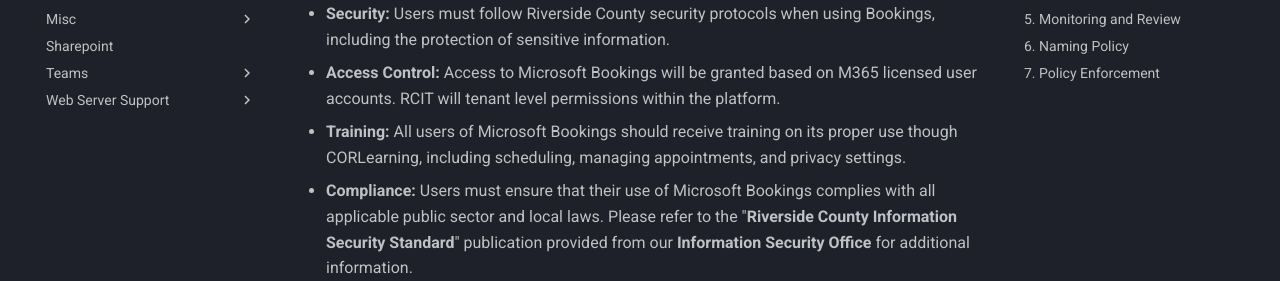
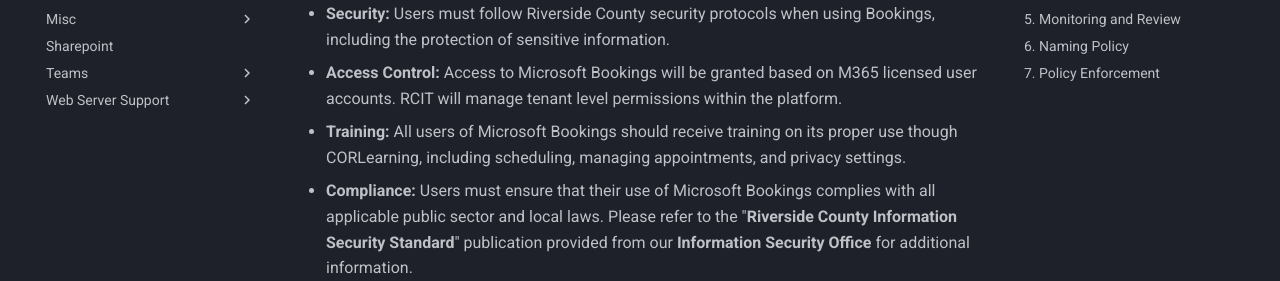
Before and after one commit to gpegues/MKDocs_Dev, an MkDocs documentation site: the page built from docs/M365/Bookings/BookingsGovernance.md, in a window 1280 px wide and 900 px high, scrolled down 688 px. Shown: the part 197-478 px from the top of the window. Built offline with MkDocs 1.6.1 and Material for MkDocs 9.7.7, drawn with Linux system fonts in a browser that asks for light colours; comment, search, counter and statistics services are not loaded.

Commit message:
Update BookingsGovernance.md

```diff
--- a/docs/M365/Bookings/BookingsGovernance.md
+++ b/docs/M365/Bookings/BookingsGovernance.md
@@ -14,7 +14,7 @@
 ## 4. Policies and Procedures
 - **Data Privacy:** All data stored in Microsoft Bookings must comply with Riverside County data privacy policies and relevant regulations.
 - **Security:** Users must follow Riverside County security protocols when using Bookings, including the protection of sensitive information.
-- **Access Control:** Access to Microsoft Bookings will be granted based on M365 licensed user accounts. RCIT will tenant level permissions within the platform.
+- **Access Control:** Access to Microsoft Bookings will be granted based on M365 licensed user accounts. RCIT will manage tenant level permissions within the platform.
 - **Training:** All users of Microsoft Bookings should receive training on its proper use though CORLearning, including scheduling, managing appointments, and privacy settings.
 - **Compliance:** Users must ensure that their use of Microsoft Bookings complies with all applicable public sector and local laws. Please refer to the "__Riverside County Information Security Standard__" publication provided from our __Information Security Office__ for additional information.
 - **Third-Party Plugins:** Use of third-party plugins in combination with Microsoft Bookings is not supported. RCIT is not responsible for support or any negative or unexpected events resulting from their usage.
```
